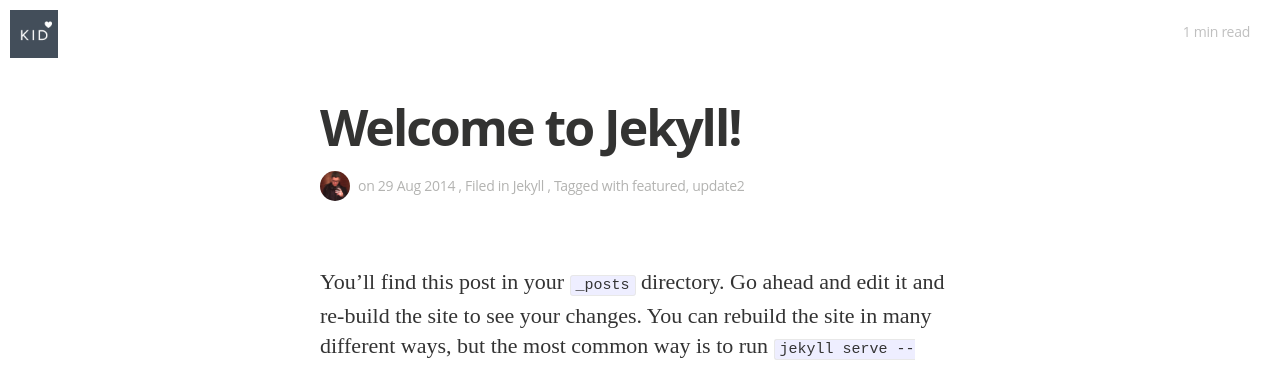
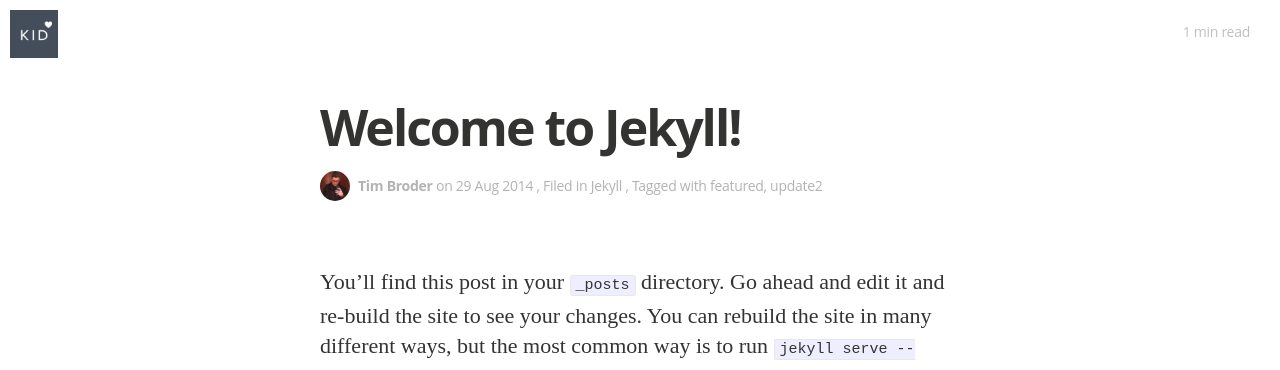
Before and after one commit to Kidfund/building.kid.fund, a Jekyll site: the page built from _posts/2014-08-29-welcome-to-jekyll.markdown, in a window 1280 px wide and 900 px high. Shown: the top 370 px of the window. Built offline with Jekyll 4.4.1, drawn with Linux system fonts in a browser that asks for light colours; nearby versions of some CDN libraries; some web fonts are replaced.

Commit message:
support multiple authors. Fixes #1

```diff
--- a/_config.yml
+++ b/_config.yml
@@ -5,29 +5,38 @@
   - jekyll-archives
 
 # Site settings
-title: "Building Kidfund"
-description: > # this means to ignore newlines until "email:"
+title: 'Building Kidfund'
+description: > # this means to ignore newlines until 'email:'
    Code | Design | Product
 
 email: info@kidfund.us
 #blog logo
-logo: "/assets/images/kidfund_logo.png"
+logo: '/assets/images/kidfund_logo.png'
 float_logo: true # true, false (default)
 
 # blog cover
-cover: "/assets/images/cA4aKEIPQrerBnp1yGHv_IMG_9534-3-2.jpg"
+cover: '/assets/images/cA4aKEIPQrerBnp1yGHv_IMG_9534-3-2.jpg'
 
 name: 'Kidfund'
 main_site_url: 'http://www.kidfund.us'
 appstore_url: 'http://link.kidfund.us/rZ7m/KvCXj4TzhD'
-author: 'Tim Broder'
-author_image: "/assets/images/author_timbroder.jpeg"
+
+authors:
+  tim:
+    name: 'Tim Broder'
+    image: '/assets/images/author_timbroder.jpeg'
+    site: 'http://timbroder.com'
+    github: timbroder
+    twitter: timothybroder
+  michael:
+    name: 'Michael Helmbrecht'
+    image: '/assets/images/author_michael.jpeg'
 
 permalink: /:year/:month/:day/:title.html
 paginate:	10
 
-url: "" # the base hostname & protocol for your site
-baseurl: ""
+url: '' # the base hostname & protocol for your site
+baseurl: ''
 #used to display twitter cards
 twitter_handle: '@kidfund'
 
@@ -56,14 +65,14 @@
     desc: Follow me on Twitter
     share_url: http://twitter.com/share
     share_title: ?text=
-    share_link: "&amp;url="
+    share_link: '&amp;url='
 
   - icon:	facebook
     url:	https://facebook.com/Kidfund
     desc: Follow us on Facebook
     share_url: https://www.facebook.com/sharer.php
     share_title: ?t=
-    share_link: "&amp;u="
+    share_link: '&amp;u='
 
   - icon:	instagram
     url:	https://www.instagram.com/kidfund/
--- a/_layouts/post.html
+++ b/_layouts/post.html
@@ -2,6 +2,7 @@
 ---
 <!DOCTYPE html>
 <html>
+  {% assign author = site.authors[page.author] %}
   {% include head.html %}
   <body itemscope itemtype="http://schema.org/Article">
     {% include header.html %}
@@ -18,8 +19,8 @@
           <div class="post-meta">
             <h1 class="post-title">{{ page.title }}</h1>
             <div class="cf post-meta-text">
-              <div class="author-image" style="background-image: url({{ site.author_image | prepend: site.baseurl }})">Blog Logo</div>
-              <h4 class="author-name" itemprop="author" itemscope itemtype="http://schema.org/Person">{{ site.author }}</h4>
+              <div class="author-image" style="background-image: url({{ author.image | prepend: site.baseurl }})">Blog Logo</div>
+              <h4 class="author-name" itemprop="author" itemscope itemtype="http://schema.org/Person">{{ author.name }}</h4>
               on
               <time datetime="{{ page.date | date: "%F %R" }}">{{ page.date | date_to_string }}</time>
               , Filed in <span class="post-tag-{{ slug }}"><a href="/category/{{ page.category }}">{{ page.category }}</a></span>
@@ -35,8 +36,8 @@
           <div class="post-meta">
             <h1 class="post-title">{{ page.title }}</h1>
             <div class="cf post-meta-text">
-              <div class="author-image" style="background-image: url({{ site.author_image | prepend: site.baseurl }})">Blog Logo</div>
-              <h4 class="author-name" itemprop="author" itemscope itemtype="http://schema.org/Person">{{ page.author }}</h4>
+              <div class="author-image" style="background-image: url({{ author.image | prepend: site.baseurl }})">Blog Logo</div>
+              <h4 class="author-name" itemprop="author" itemscope itemtype="http://schema.org/Person">{{ author.name }}</h4>
               on
               <time datetime="{{ page.date | date_to_xmlschema }}">{{ page.date | date_to_string }}</time>
               , Filed in <span class="post-tag-{{ slug }}"><a href="/category/{{ page.category }}">{{ page.category }}</a></span>
@@ -71,9 +72,13 @@
           <div class="isLeft">
             <h5 class="index-headline featured"><span>Written by</span></h5>
             <section class="author">
-              <div class="author-image" style="background-image: url({{site.author_image | prepend: site.baseurl}})">Blog Logo</div>
-              <h4>{{ site.author }}</h4>
-              <p class="bio">{{author.bio}}</p>
+              <div class="author-image" style="background-image: url({{ author.image | prepend: site.baseurl }})">Blog Logo</div>
+              <h4>{% if author.github %}<a href="{{ author.site }}">{% endif %}{{ author.name }}{% if author.github %}</a>{% endif %}</h4>
+              <p>
+                {% if author.github %}<a class="icon-github" href="https://www.github.com/{{ author.github }}" title="github"><i class="fa fa-github"></i></a>{% endif %}
+                {% if author.twitter %}<a class="icon-twitter" href="https://twitter.com/{{ author.twitter }}" title="twitter"><i class="fa fa-twitter"></i></a>{% endif %}
+              <p>
+              <!-- <p class="bio">{{author.bio}}</p> -->
               <hr>
               <p class="published">Published <time datetime="{{ page.date | date: "%F %R" }}">{{ page.date | date_to_string }}</time></p>
             </section>
--- a/_posts/2014-08-29-welcome-to-jekyll.markdown
+++ b/_posts/2014-08-29-welcome-to-jekyll.markdown
@@ -2,6 +2,7 @@
 layout: post
 title:  "Welcome to Jekyll!"
 date:   2014-08-29 14:34:25
+author: tim
 category: Jekyll
 tags: featured update2
 ---
--- a/_posts/2014-11-30-mediator_features.markdown
+++ b/_posts/2014-11-30-mediator_features.markdown
@@ -2,6 +2,7 @@
 layout: post
 title:  "Mediator Features"
 date:   2014-11-30 14:34:25
+author: michael
 category: Feature
 tags: featured mediator
 image: /assets/article_images/2014-11-30-mediator_features/night-track.JPG
```
Also changed, not shown: _layouts/page.html (+3 -6 lines), README.md, assets/images/author_michael.jpeg (added).
